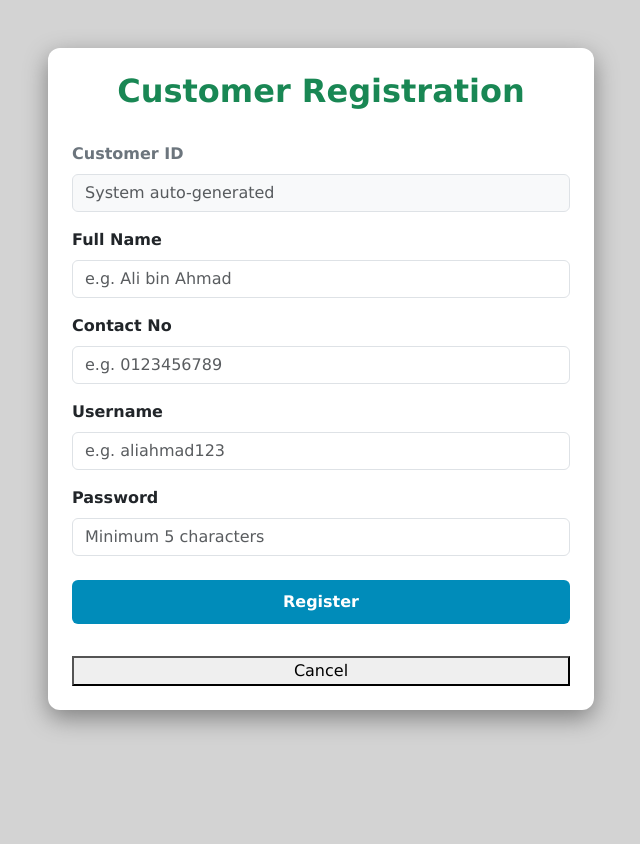
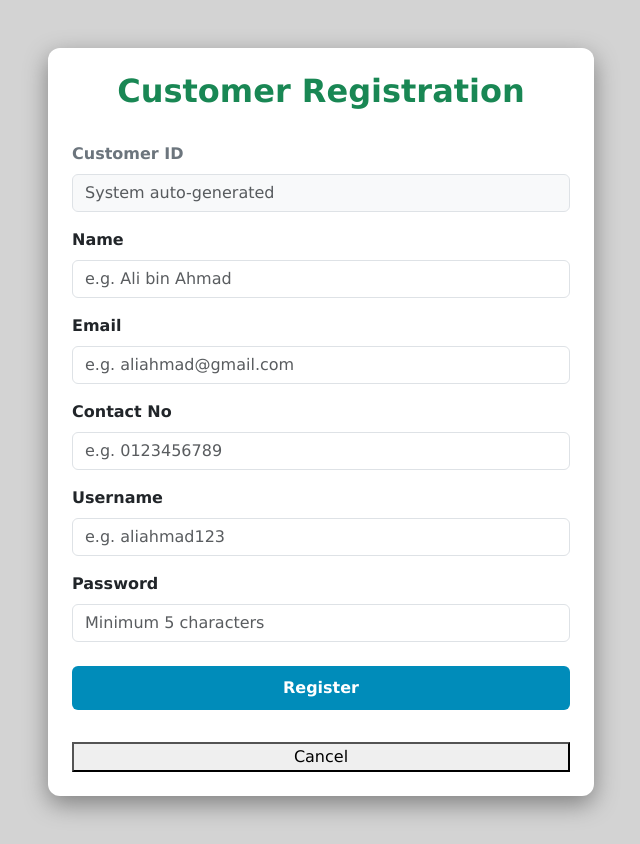
Before and after one commit to syiraazhari/db_group2_2026, a PHP site: page /register.php in a window 1280 px wide. Shown: the whole page, without its empty margins (319-959 px from the left). Before the commit the page ends 730 px from the top, so only its background shows below. Run offline with PHP 8.4, Linux system fonts and the light colour scheme.

Commit message:
register new customer (update)

```diff
--- a/register.php
+++ b/register.php
@@ -49,10 +49,18 @@
                     </div>
 
                     <div class="mb-3">
-                        <label for="custName" class="form-label fw-semibold">Full Name</label>
+                        <label for="custName" class="form-label fw-semibold">Name</label>
                         <div class="input-group">
                             <input type="text" class="form-control" name="custName"
                             placeholder = "e.g. Ali bin Ahmad" required>
+                        </div>
+                    </div>
+
+                    <div class="mb-3">
+                        <label for="custName" class="form-label fw-semibold">Email</label>
+                        <div class="input-group">
+                            <input type="text" class="form-control" name="email"
+                            placeholder = "e.g. aliahmad@gmail.com">
                         </div>
                     </div>
 
```
